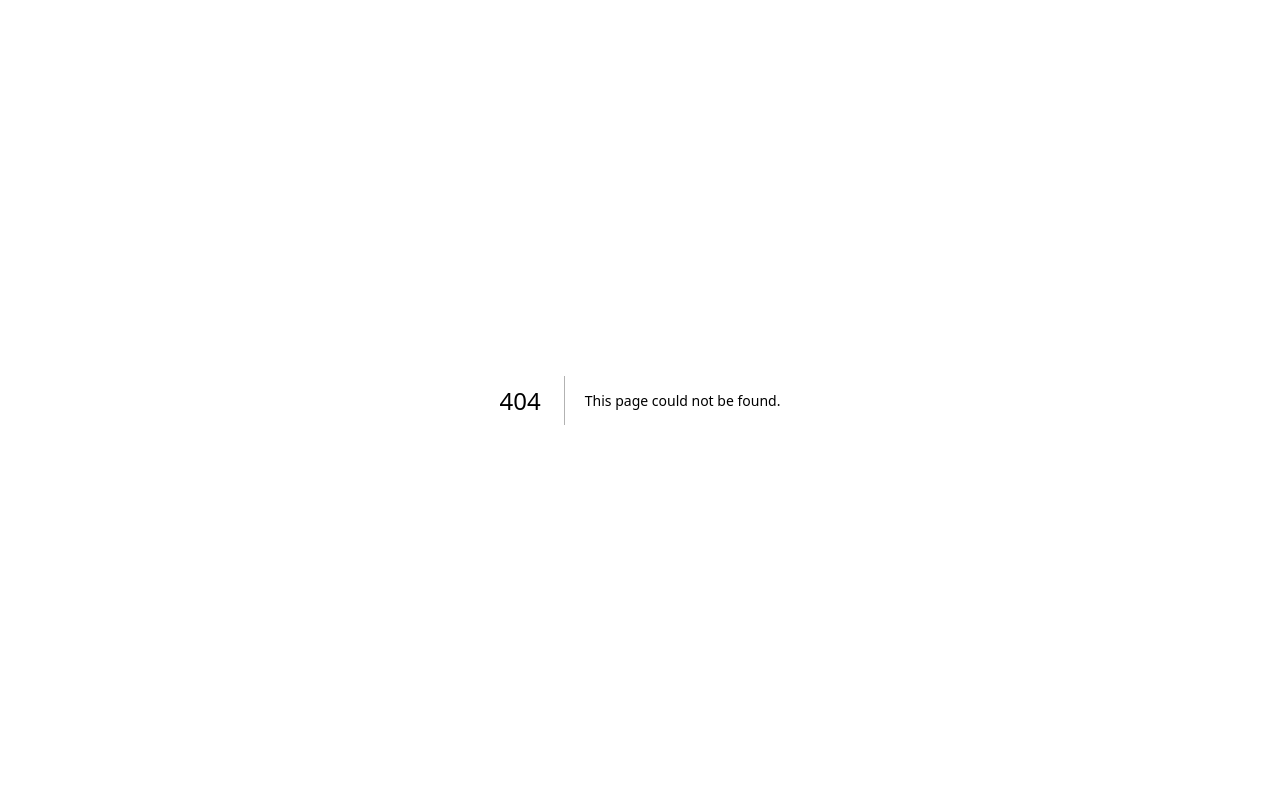
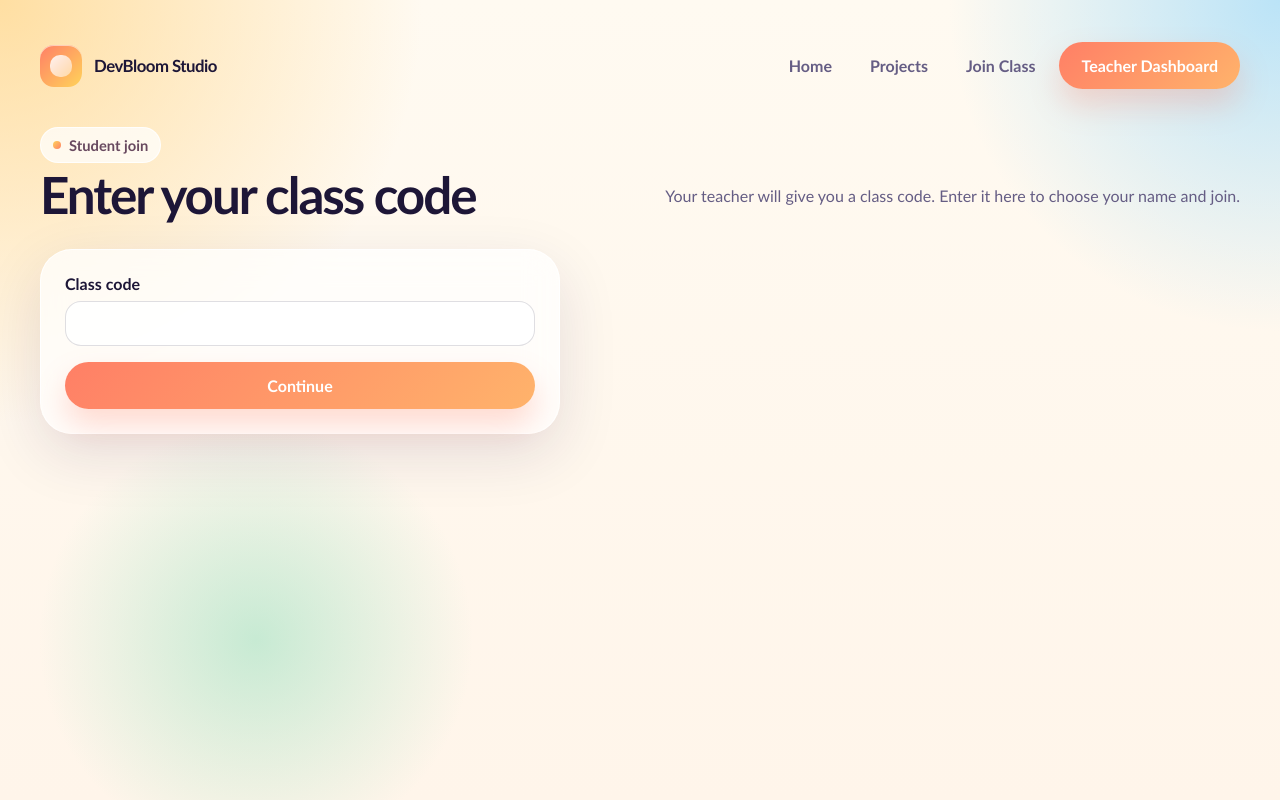
Before and after one commit to dasha-dotcom/devbloomStudio, a Next.js app: page /join in a window 1280 px wide. Before the commit this address had no page. Built offline with nearby package versions, Linux system fonts and the light colour scheme.

Commit message:
Cleaning up homepage navigation

```diff
--- a/app/join/actions.ts
+++ b/app/join/actions.ts
@@ -16,6 +16,16 @@ export type JoinStudentActionState = {
 };
 
 const normalizeClassCode = (value: string) => value.trim().toUpperCase();
+
+export async function goToJoinClassPage(formData: FormData) {
+  const classCode = normalizeClassCode(String(formData.get("classCode") ?? ""));
+
+  if (!classCode) {
+    redirect("/join");
+  }
+
+  redirect(`/join/${classCode}`);
+}
 
 export async function joinStudentClassAction(
   classCode: string,
--- /dev/null
+++ b/app/join/page.tsx
@@ -0,0 +1,41 @@
+import { AppShell } from "@/components/app-shell";
+import { goToJoinClassPage } from "@/app/join/actions";
+
+export default function JoinEntryPage() {
+  return (
+    <AppShell>
+      <section className="section student-page-section">
+        <div className="section-head">
+          <div>
+            <span className="eyebrow">Student join</span>
+            <h1 className="section-title">Enter your class code</h1>
+          </div>
+          <p className="section-copy">
+            Your teacher will give you a class code. Enter it here to choose your name and join.
+          </p>
+        </div>
+
+        <div className="glass-card" style={{ maxWidth: 520, padding: 24 }}>
+          <form action={goToJoinClassPage} className="teacher-auth-form">
+            <label className="teacher-auth-field">
+              <span>Class code</span>
+              <input
+                type="text"
+                name="classCode"
+                autoCapitalize="characters"
+                autoCorrect="off"
+                spellCheck={false}
+                required
+                className="teacher-input"
+              />
+            </label>
+
+            <button type="submit" className="button">
+              Continue
+            </button>
+          </form>
+        </div>
+      </section>
+    </AppShell>
+  );
+}
--- a/app/page.tsx
+++ b/app/page.tsx
@@ -25,6 +25,11 @@ export default function LandingPage() {
               Jump into the lesson
             </Link>
           </div>
+          <p className="muted" style={{ marginTop: 14, marginBottom: 0 }}>
+            Student with a class code? <Link href="/join">Join class</Link>
+            {" · "}
+            Teacher? <Link href="/teacher">Open dashboard</Link>
+          </p>
           <div className="hero-stats">
             <div className="stat-pill">
               <strong>1 focused lesson</strong>
--- a/app/student/attempts/[attemptId]/page.tsx
+++ b/app/student/attempts/[attemptId]/page.tsx
@@ -16,6 +16,7 @@ export default async function StudentAttemptPage({ params }: StudentAttemptPageP
       slug={project.slug}
       projectsHref="/student/projects"
       autosaveDelayMs={2000}
+      navMode="student"
       serverAttempt={{
         attemptId,
         initialAttempt: attempt,
--- a/app/student/projects/page.tsx
+++ b/app/student/projects/page.tsx
@@ -9,7 +9,7 @@ export default async function StudentProjectsPage() {
   const projects = getAllProjects();
 
   return (
-    <AppShell>
+    <AppShell navMode="student">
       <section className="section">
         <div className="section-head">
           <div>
--- a/app/teacher/layout.tsx
+++ b/app/teacher/layout.tsx
@@ -10,5 +10,5 @@ export default async function TeacherLayout({
 }>) {
   await ensureTeacherProfile();
 
-  return <AppShell>{children}</AppShell>;
+  return <AppShell navMode="teacher">{children}</AppShell>;
 }
--- a/components/app-shell.tsx
+++ b/components/app-shell.tsx
@@ -1,12 +1,43 @@
 import Link from "next/link";
-import { getAllProjects, getProjectHref } from "@/lib/projects";
+
+export type AppShellNavMode = "public" | "student" | "teacher";
 
 type AppShellProps = {
   children: React.ReactNode;
+  navMode?: AppShellNavMode;
 };
 
-export function AppShell({ children }: AppShellProps) {
-  const defaultProject = getAllProjects()[0];
+const getNavConfig = (navMode: AppShellNavMode) => {
+  switch (navMode) {
+    case "student":
+      return {
+        secondaryHref: "/student/projects",
+        secondaryLabel: "Student Projects",
+        primaryHref: "/student/projects",
+        primaryLabel: "Student Projects",
+      };
+    case "teacher":
+      return {
+        secondaryHref: "/teacher",
+        secondaryLabel: "Dashboard",
+        primaryHref: "/teacher",
+        primaryLabel: "Dashboard",
+      };
+    case "public":
+    default:
+      return {
+        secondaryHref: "/projects",
+        secondaryLabel: "Projects",
+        tertiaryHref: "/join",
+        tertiaryLabel: "Join Class",
+        primaryHref: "/teacher",
+        primaryLabel: "Teacher Dashboard",
+      };
+  }
+};
+
+export function AppShell({ children, navMode = "public" }: AppShellProps) {
+  const nav = getNavConfig(navMode);
 
   return (
     <div className="page">
@@ -20,11 +51,16 @@ export function AppShell({ children }: AppShellProps) {
             <Link href="/" className="nav-link">
               Home
             </Link>
-            <Link href="/projects" className="nav-link">
-              Projects
+            <Link href={nav.secondaryHref} className="nav-link">
+              {nav.secondaryLabel}
             </Link>
-            <Link href={getProjectHref(defaultProject.slug)} className="button">
-              Open Lesson
+            {navMode === "public" ? (
+              <Link href="/join" className="nav-link">
+                Join Class
+              </Link>
+            ) : null}
+            <Link href={nav.primaryHref} className="button">
+              {nav.primaryLabel}
             </Link>
           </nav>
         </header>
--- a/components/lesson/project-lesson-page.tsx
+++ b/components/lesson/project-lesson-page.tsx
@@ -3,6 +3,7 @@
 import { useMemo, useState } from "react";
 import { notFound } from "next/navigation";
 
+import type { AppShellNavMode } from "@/components/app-shell";
 import { LessonPageShell } from "@/components/lesson/lesson-page-shell";
 import { createServerProjectAttemptStorage, type ProjectAttempt } from "@/lib/persistence/project-attempts";
 import { getProjectBySlug } from "@/lib/projects";
@@ -11,6 +12,7 @@ type ProjectLessonPageProps = {
   slug: string;
   projectsHref?: string;
   autosaveDelayMs?: number;
+  navMode?: AppShellNavMode;
   serverAttempt?: {
     attemptId: string;
     initialAttempt: ProjectAttempt;
@@ -21,6 +23,7 @@ export function ProjectLessonPage({
   slug,
   projectsHref,
   autosaveDelayMs,
+  navMode,
   serverAttempt,
 }: ProjectLessonPageProps) {
   const [stableServerAttempt] = useState(serverAttempt);
@@ -47,6 +50,7 @@ export function ProjectLessonPage({
       storage={storage}
       autosaveDelayMs={autosaveDelayMs}
       projectsHref={projectsHref}
+      navMode={navMode}
     />
   );
 }
```
Also changed, not shown: components/lesson/lesson-page-shell.tsx (+6 -4 lines).
